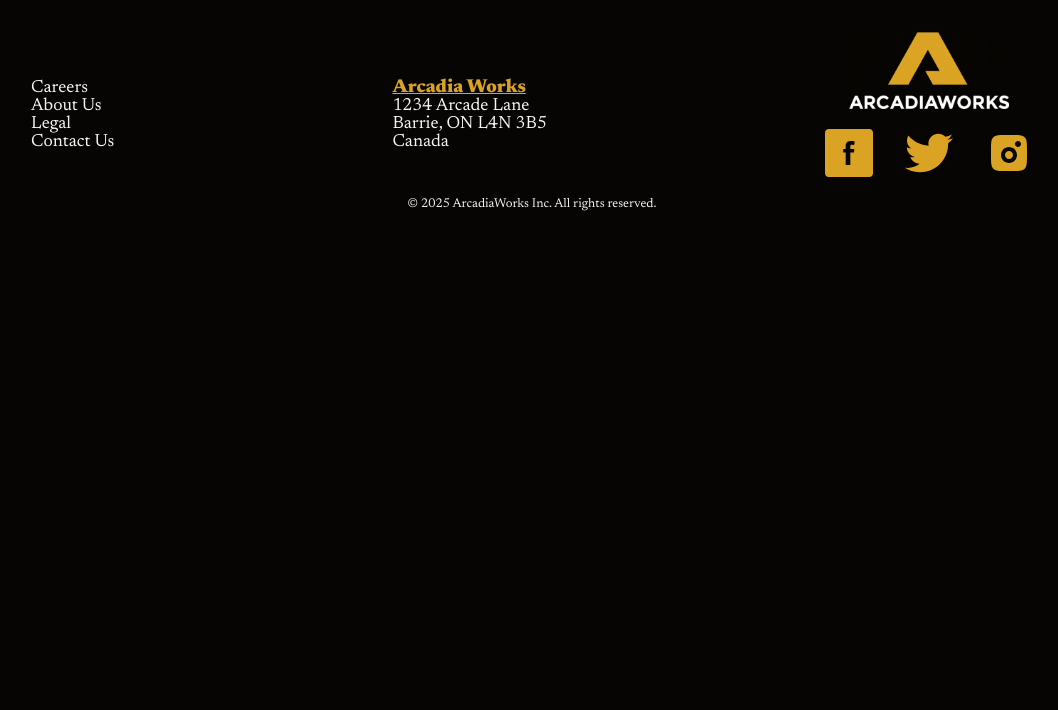
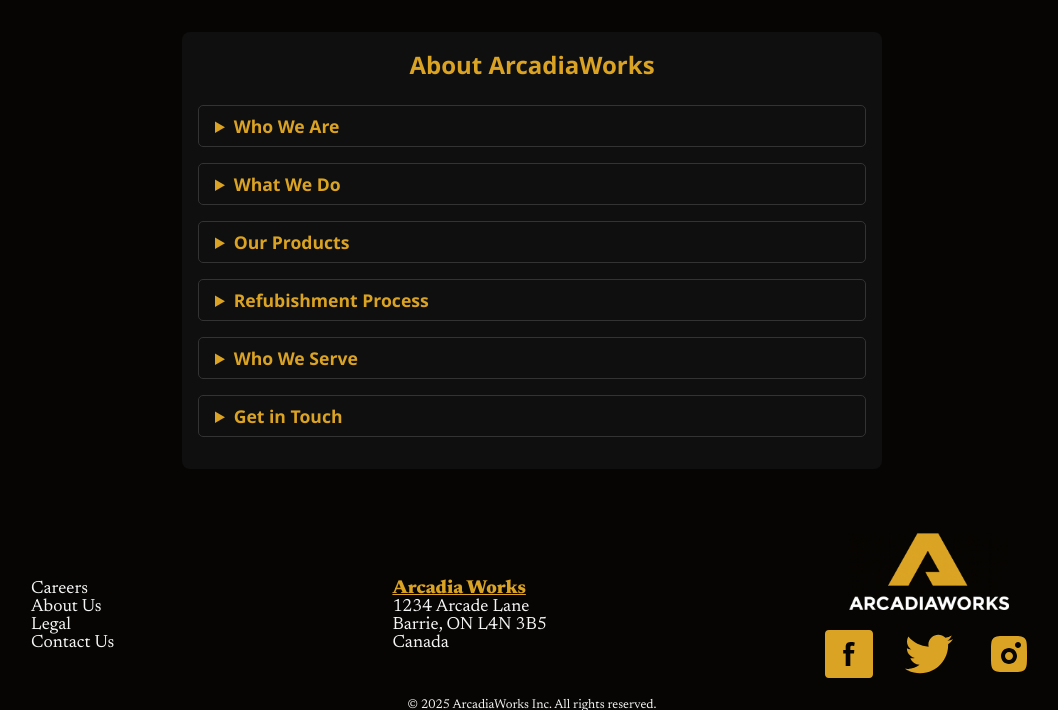
Before and after one commit to BrandonTraviss/PHPCSSProject, a PHP site: page /about.php in a window 1280 px wide. Shown: the part 152-862 px from the top of the page, without its empty margins (108-1166 px from the left). Before the commit the page ends 363 px from the top, so only its background shows below. Run offline with PHP 8.4, Linux system fonts and the light colour scheme; some web fonts are replaced.

Commit message:
About Page Accordion

```diff
--- a/about.php
+++ b/about.php
@@ -1,12 +1,47 @@
 <?php
-    $pageTitle = "AracdiaWorks";
-    $pageDescription = "Explore ArcadiaWorks handcrafted vintage arcade cabinets—authentic retro gaming experiences built with modern precision. Custom designs, premium materials, and timeless nostalgia for collectors and enthusiasts.";
-    include_once "./inc/templates/meta.php";
-    include_once "./inc/templates/header.php";
+$pageTitle = "AracdiaWorks";
+$pageDescription = "Explore ArcadiaWorks handcrafted vintage arcade cabinets—authentic retro gaming experiences built with modern precision. Custom designs, premium materials, and timeless nostalgia for collectors and enthusiasts.";
+include_once "./inc/templates/meta.php";
+include_once "./inc/templates/header.php";
 ?>
+
 <body>
     <main>
+        <section class="accordion">
+            <h2>About ArcadiaWorks</h2>
 
+            <details>
+                <summary>Who We Are</summary>
+                <p>ArcadiaWorks is a passionate team of arcade enthusiasts dedicated to reviving the golden age of gaming. We specialize in buying, selling, and refurbishing arcade cabinets that capture the spirit of classic arcades while meeting modern standards of quality and performance.</p>
+            </details>
+
+            <details>
+                <summary>What We Do</summary>
+                <p>We source original arcade machines, restore them to their former glory, and offer them for sale to collectors, gamers, and businesses. Our services include full cabinet refurbishment, hardware upgrades, and custom builds tailored to your space and style.</p>
+            </details>
+
+            <details>
+                <summary>Our Products</summary>
+                <p>Our inventory includes vintage originals, refurbished classics, and custom-built arcade cabinets. Each unit is tested for durability and gameplay quality, with optional enhancements like LED lighting, multi-game systems, and personalized artwork.
+                    <a href="" class="logo-colour no-dec">Check out our shop</a>
+                </p>
+            </details>
+            <details>
+                <summary>Refubishment Process</summary>
+                <p>Every cabinet we refurbish goes through a meticulous process: cleaning, repairing, repainting, and upgrading components. We preserve the original feel while enhancing reliability, ensuring each machine is ready for years of play.
+                </p>
+            </details>
+            <details>
+                <summary>Who We Serve</summary>
+                <p>We work with home arcade builders, retro gaming collectors, barcades, event organizers, and commercial venues. Whether you're looking for a nostalgic centerpiece or a fleet of machines for your business, ArcadiaWorks delivers arcade magic with style.
+                </p>
+            </details>
+            <details>
+                <summary>Get in Touch</summary>
+                <p>Have a cabinet to sell? Looking for something specific? Want a custom build? Reach out through our <a href="contact.php" class="logo-colour no-dec">Contact</a> page.We're always ready to talk arcade and help you find the perfect machine.
+                </p>
+            </details>
+        </section>
     </main>
 </body>
 <?php include_once "./inc/templates/footer.php" ?>
--- a/src/css/style.css
+++ b/src/css/style.css
@@ -466,20 +466,24 @@ blockquote {
         "featured-left featured-right";
     background: linear-gradient(to bottom, var(--header-bg), var(--main-bg), var(--second-bg));
 }
-.featured-title{
+
+.featured-title {
     text-align: center;
     font-size: 1.75rem;
     color: var(--logo-colour);
 }
-.featured-product-title{
+
+.featured-product-title {
     font-size: 2rem;
     color: var(--logo-colour);
 }
-.featured-cart-price{
+
+.featured-cart-price {
     display: flex;
     align-items: center;
     gap: 1rem;
 }
+
 .featured-left {
     grid-area: featured-left;
     display: flex;
@@ -523,16 +527,19 @@ blockquote {
     justify-content: center;
     background: linear-gradient(to bottom, var(--second-bg), var(--main-bg), var(--header-bg));
 }
+
 .products-container {
     display: flex;
     flex-wrap: wrap;
     gap: 2rem;
     justify-content: center;
 }
-.products-header{
+
+.products-header {
     color: var(--logo-colour);
     font-size: 1.75rem;
 }
+
 .product-card {
     display: flex;
     flex-direction: column;
@@ -560,7 +567,7 @@ blockquote {
 }
 
 /* CONTACT */
-.contact-main{
+.contact-main {
     display: flex;
     flex-direction: column;
     align-items: center;
@@ -570,25 +577,73 @@ blockquote {
     background: linear-gradient(to bottom, var(--header-bg), var(--main-bg), var(--header-bg));
     min-height: 70vh;
 }
-.contact-form{
+
+.contact-form {
     display: flex;
     flex-direction: column;
     gap: 1rem;
     width: 90vw;
     max-width: 30rem;
 }
-.contact-form>textarea{
+
+.contact-form>textarea {
     height: 10rem;
     width: 100%;
     resize: none;
 }
-.contact-intro{
+
+.contact-intro {
     max-width: 30rem
 }
+
+/* Accoridon */
+.accordion {
+    max-width: 700px;
+    margin: 2rem auto;
+    font-family: 'Segoe UI', sans-serif;
+    color: #fff;
+    background-color: var(--card-bg);
+    padding: 1rem;
+    border-radius: 8px;
+}
+
+.accordion h2 {
+    text-align: center;
+    color: var(--logo-colour);
+    margin-bottom: 1.5rem;
+}
+
+details {
+    display: flex;
+    flex-direction: column;
+    margin-bottom: 1rem;
+    border: 1px solid #333;
+    border-radius: 5px;
+    background-color: var(--card-bg);
+    padding: 0.5rem 1rem;
+}
+
+summary {
+    font-size: 1.1rem;
+    font-weight: bold;
+    color: var(--logo-colour);
+    cursor: pointer;
+    outline: none;
+}
+
+details[open] summary {
+    color: var(--logo-colour-2);
+}
+
+details p {
+    margin-top: 0.5rem;
+    color: var(--offwhite-colour);
+}
+
 /* Modular Classes */
 
 /* Spacing */
-.mb-2{
+.mb-2 {
     margin-bottom: 2rem;
 }
 
@@ -625,6 +680,7 @@ blockquote {
 /* Multi Use Classes */
 .main-btn {
     cursor: pointer;
+    display: block;
     font-family: sans-serif;
     background-color: var(--logo-colour);
     color: var(--main-bg);
@@ -643,8 +699,10 @@ blockquote {
     background-color: var(--hover-btn-colour);
     transform: scale(1.1);
 }
+
 .stretch-btn {
     cursor: pointer;
+    display: block;
     font-family: sans-serif;
     background-color: var(--logo-colour);
     color: var(--main-bg);
@@ -662,8 +720,10 @@ blockquote {
     background-color: var(--hover-btn-colour);
     transform: scale(1.025);
 }
+
 .dark-btn {
     cursor: pointer;
+    display: block;
     font-family: sans-serif;
     background-color: var(--main-bg);
     border: 1px solid var(--logo-colour);
@@ -683,6 +743,7 @@ blockquote {
     color: var(--main-bg);
     transform: scale(1.1);
 }
+
 
 /* Animations */
 @keyframes fadeSlideUp {
```
Also changed, not shown: src/js/main.js (line endings or trailing spaces).
